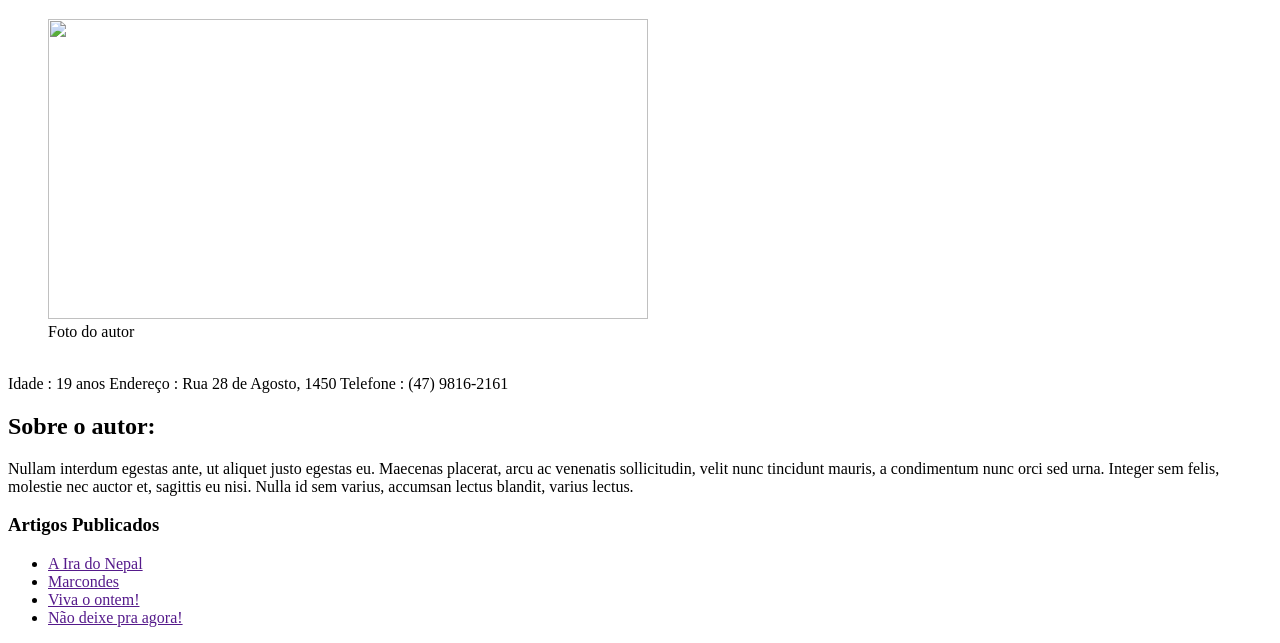
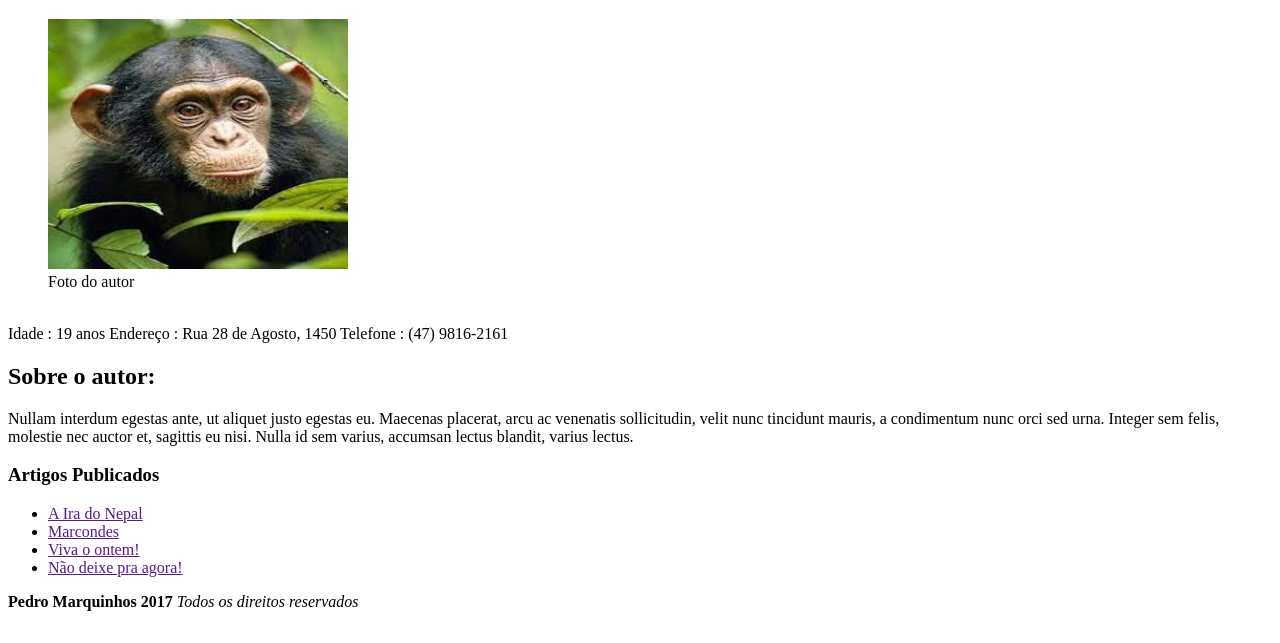
Before and after one commit to PacoGiordani/WEB1, a plain HTML site: page perfil.html in a window 1280 px wide. Shown: the part 177-820 px from the top of the page. Drawn offline with Linux system fonts and the light colour scheme.

Commit message:
Esse commit adiciona o rodapé da página perfil.html

```diff
--- a/perfil.html
+++ b/perfil.html
@@ -25,7 +25,7 @@
     <h1>Nome: Pedro Marquinhos</h1>
 
     <figure>
-        <img src="imagens/foto_autor.jpg" id="foto do autor" width="600" height="300">
+        <img src="imagens/autor.jpg" id="foto do autor" width="300" height="250">
         <figcaption>Foto do autor</figcaption>
     </figure>
 
@@ -51,7 +51,9 @@
     </nav>
 
     <footer>
-        <span></span>
+        <span><strong>Pedro Marquinhos</strong></span>
+        <span><strong>2017</strong></span>
+        <span><i>Todos os direitos reservados</i></span>
     </footer>
 
 </body>
```
